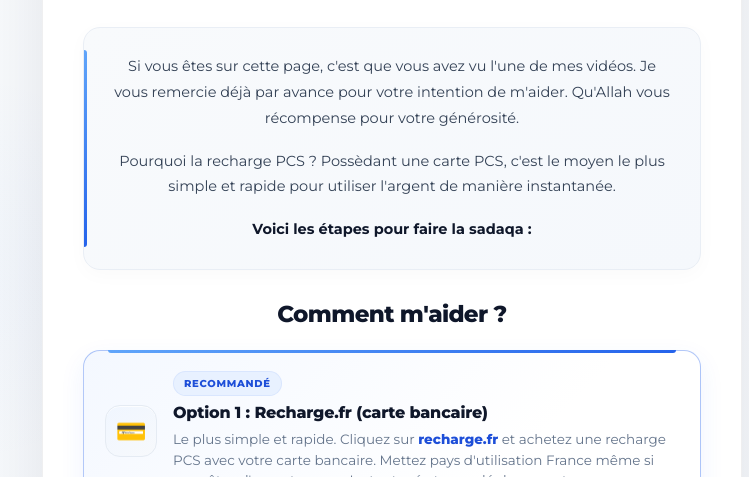
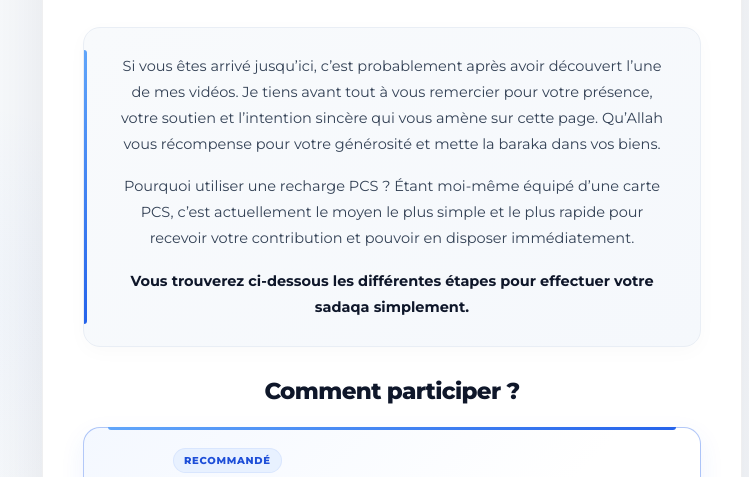
Before and after one commit to vie2cesar/mysadaqa, a website: page public/index.html in a window 1280 px wide. Shown: the part 318-795 px from the top of the page, without its empty margins (248-997 px from the left). Drawn offline with Linux system fonts and the light colour scheme.

Commit message:
Revise intro and help section in index.html
Updated the introductory text and instructions for clarity and engagement.

```diff
--- a/public/index.html
+++ b/public/index.html
@@ -29,28 +29,27 @@
         <section class="intro">
             <div class="intro-content">
                 <p class="intro-text">
-                    Si vous êtes sur cette page, c'est que vous avez vu l'une de mes vidéos.
-                    Je vous remercie déjà par avance pour votre intention de m'aider.
-                    Qu'Allah vous récompense pour votre générosité.
+                    Si vous êtes arrivé jusqu’ici, c’est probablement après avoir découvert l’une de mes vidéos. Je tiens avant tout à vous remercier pour votre présence, votre soutien et l’intention sincère qui vous amène sur cette page. Qu’Allah vous récompense pour votre générosité et mette la baraka dans vos biens.
                 </p>
                 <p class="intro-text">
-                    Pourquoi la recharge PCS ? Possèdant une carte PCS, c'est le moyen le plus simple et rapide pour utiliser l'argent de manière instantanée.
+                    Pourquoi utiliser une recharge PCS ?
+Étant moi-même équipé d’une carte PCS, c’est actuellement le moyen le plus simple et le plus rapide pour recevoir votre contribution et pouvoir en disposer immédiatement.
 
                 </p>
                 <p class="intro-text">
-                    Voici les étapes pour faire la sadaqa :
+                    Vous trouverez ci-dessous les différentes étapes pour effectuer votre sadaqa simplement.
                 </p>
             </div>
         </section>
 
         <section class="instructions">
-            <h2>Comment m'aider ?</h2>
+            <h2>Comment participer ?</h2>
 
             <div class="method recommended">
                 <div class="method-icon">💳</div>
                 <div class="method-content">
                     <div class="recommendation-badge">Recommandé</div>
-                    <h3>Option 1 : Recharge.fr (carte bancaire)</h3>
+                    <h3>Option 1: En ligne (CB) </h3>
                     <p>Le plus simple et rapide. Cliquez sur <a href="https://www.recharge.fr/carte-pcs">recharge.fr</a> et achetez une recharge PCS avec votre carte bancaire. Mettez pays d'utilisation France même si vous êtes d'un autre pays. Instantané et sans déplacement.</p>
 
                 </div>
```
